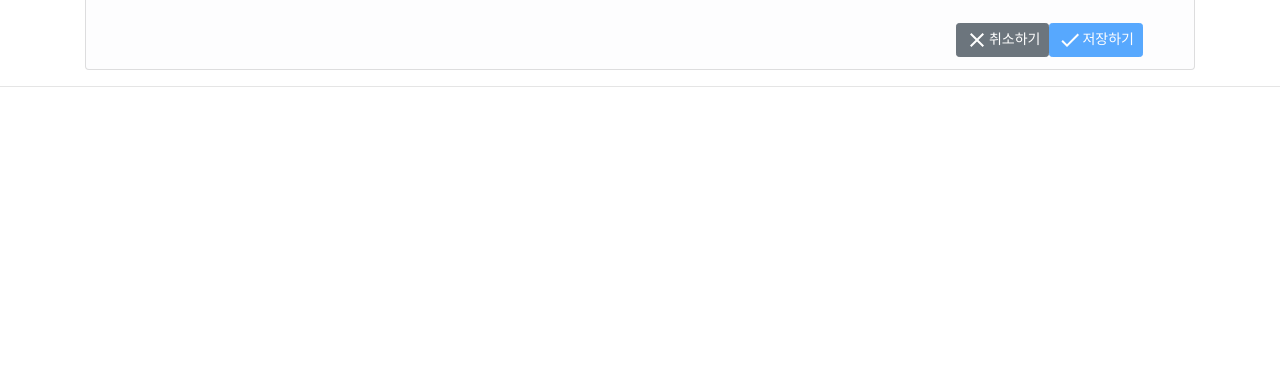
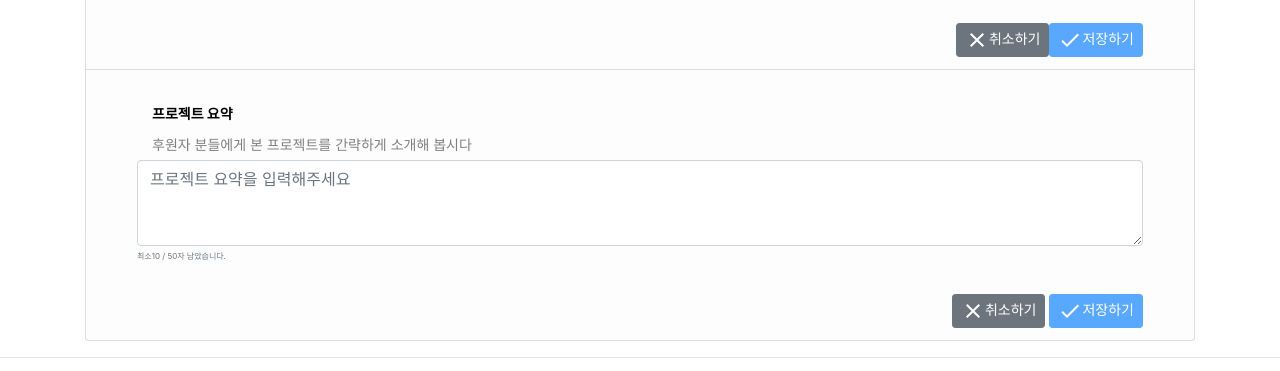
Before and after one commit to Jaeoo14/TBC, a React (Create React App) app in the folder tbc-react-client/: page /EditProject in a window 1280 px wide. Shown: the part 1036-1407 px from the top of the page. Before the commit the page ends 1139 px from the top, so only its background shows below. Built offline with nearby package versions, Linux system fonts and the light colour scheme; no server answers.

Commit message:
Update CustomTextArea

```diff
--- a/tbc-react-client/src/components/CustomTextArea.js
+++ b/tbc-react-client/src/components/CustomTextArea.js
@@ -1,40 +1,86 @@
-import React, { useState } from 'react';
+import React, { Component } from 'react';
 import { Button, Container, Row, Form } from 'react-bootstrap';
 import CheckIcon from '@material-ui/icons/Check';
 import CloseIcon from '@material-ui/icons/Close';
 
-const CustomTextArea = ({ title, desc, placeholder, minlen, maxlen }) => {
-    const [remain, setRemain] = useState(maxlen);
-    const [text, setText] = useState('');
+class CustomTextArea extends Component {
+	state = {
+		remain: this.props.maxlen,
+		text: this.props.value,
+    };
 
-    const handleChange = (e) => {
-        if (remain < 1)
+	componentDidMount() {
+		// console.log('CustomInput.componentDidMount', this.props, this.state);
+		this.setState({
+			remain: this.props.maxlen - this.props.value.length,
+			text: this.props.value,
+		});
+	}
+
+	componentDidUpdate(prevProps, prevState) {
+		// console.log('CustomInput.componentDidUpdate prev', prevProps, prevState);
+		// console.log('CustomInput.componentDidUpdate now', this.props, this.state);
+
+		if (prevProps.value !== this.props.value)
+			this.setState({
+				remain: this.props.maxlen - this.props.value.length,
+				text: this.props.value,
+			});
+	}
+
+	handleChange = e => {
+		// console.log('CustomInput.handleChange', this.state);
+
+		if (this.props.maxlen - e.target.value.length < 0)
 			return;
 
-        setRemain(maxlen - e.target.value.length);
-        setText(e.target.value);
+		this.setState({
+			remain: this.props.maxlen - e.target.value.length,
+			text: e.target.value,
+		});
+
+		this.props.handleText(e.target.value);
 	};
 
-    const handleSave = () => {alert(text);}
+	handleSave = () => {
+		alert(this.state.text);
+	};
+
+	render() {
+        const { title, desc, placeholder, minlen } = this.props;
+        const { remain, text } = this.state;
 
 		return (
 			<Container>
 				<Row>
-                <Form.Group controlId="project-description">
-                    <Form.Label column='sm' style={{ fontWeight: 'bolder', color: 'black' }}>{title}</Form.Label>
-                    <Form.Label column='sm' >{desc}</Form.Label>
-                    <Form.Control as="textarea" placeholder={placeholder} cols={200} rows={3} value={text} onChange={handleChange} />
+					<Form.Group controlId='project-description'>
+						<Form.Label column='sm' style={{ fontWeight: 'bolder', color: 'black' }}>
+							{title}
+						</Form.Label>
+						<Form.Label column='sm'>{desc}</Form.Label>
+						<Form.Control as='textarea' placeholder={placeholder} cols={200} rows={3} value={text} onChange={this.handleChange} />
 						<Form.Text className='text-muted'>
 							{text.length < minlen && `최소${minlen} / `} {remain}자 남았습니다.
 						</Form.Text>
 					</Form.Group>
 				</Row>
 				<Row style={{ justifyContent: 'flex-end' }}>
-                <Button variant='secondary mr-1' size='sm'><CloseIcon />취소하기</Button>
-                <Button variant='primary' size='sm' disabled={text.length < minlen} onClick={handleSave}><CheckIcon />저장하기</Button>
+					<Button variant='secondary mr-1' size='sm'>
+						<CloseIcon />
+						취소하기
+					</Button>
+					<Button variant='primary' size='sm' disabled={text.length < minlen} onClick={this.handleSave}>
+						<CheckIcon />
+						저장하기
+					</Button>
 				</Row>
 			</Container>
 		);
+	}
+}
+
+CustomTextArea.defaultProps = {
+	value: '',
 };
 
 export default CustomTextArea;
--- a/tbc-react-client/src/components/ProjectDescription.js
+++ b/tbc-react-client/src/components/ProjectDescription.js
@@ -5,8 +5,8 @@ import { Container, ListGroup } from 'react-bootstrap';
 
 import InputProjectTitle from './InputProjectTitle';
 import UploadProjectImage from './UploadProjectImage';
+import CustomTextArea from './CustomTextArea';
 // import CustomInput from './CustomInput';
-// import CustomTextArea from './CustomTextArea';
 // import SelectProjectCategory from './SelectProjectCategory';
 // import InputTags from './InputTags';
 // import SetProjectURL from './SetProjectURL';
@@ -66,11 +66,25 @@ class ProjectDescription extends Component {
 		this.setState({project:temp}, ()=>this.updateTitles());
 	}
 
+	handleUpdateContent = (text)=>{
+		let temp = {...this.state.project};
+		temp.content = text;
+		this.setState({project:temp}, ()=>this.updateContent());
+	}
+
 	updateTitles = ()=>{
 		Pas.update(this.state.project)
 		.then(res=>{
 			console.log('Update project title to DB.', res.data);
 			this.props.showTitle(this.state.project.longTitle);
+		})
+		.catch(err=>console.log(err));
+	}
+
+	updateContent = ()=>{
+		Pas.update(this.state.project)
+		.then(res=>{
+			console.log('Update project content to DB.', res.data);
 		})
 		.catch(err=>console.log(err));
 	}
@@ -92,15 +106,17 @@ class ProjectDescription extends Component {
 					<ListGroup.Item as='div' action variant='light'>
 						<UploadProjectImage mainImg={this.state.project.mainImg} />
 					</ListGroup.Item>
-					{/* <ListGroup.Item as='div' action variant='light'>
+					<ListGroup.Item as='div' action variant='light'>
 						<CustomTextArea
 							title='프로젝트 요약'
 							desc='후원자 분들에게 본 프로젝트를 간략하게 소개해 봅시다'
 							placeholder='프로젝트 요약을 입력해주세요'
 							minlen='10'
-							maxlen='50' />
+							maxlen='50'
+							value={this.state.project.content}
+							handleText={this.handleUpdateContent}/>
 					</ListGroup.Item>
-					<ListGroup.Item as='div' action variant='light'>
+					{/* <ListGroup.Item as='div' action variant='light'>
 						<SelectProjectCategory
 							title='프로젝트 카테고리'
 							desc='프로젝트의 성격에 맞는 카테고리를 선택해 주세요.
```
Lines whose indentation alone changed are shown as unchanged.
